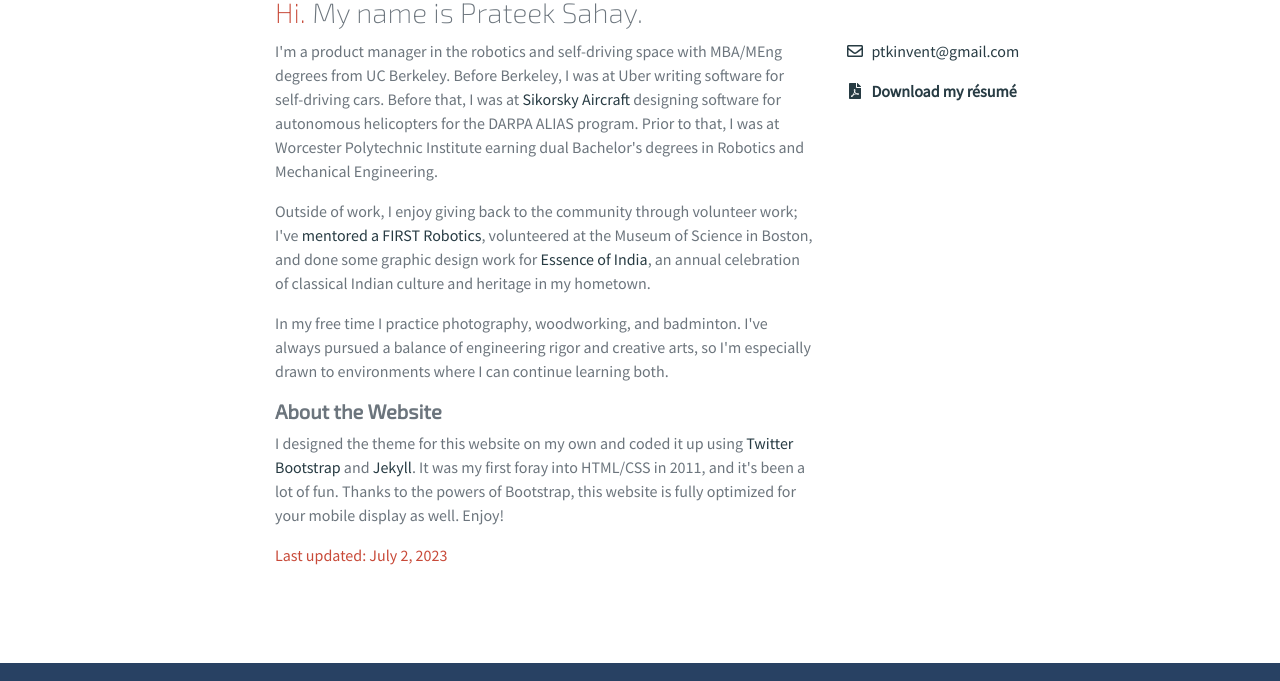
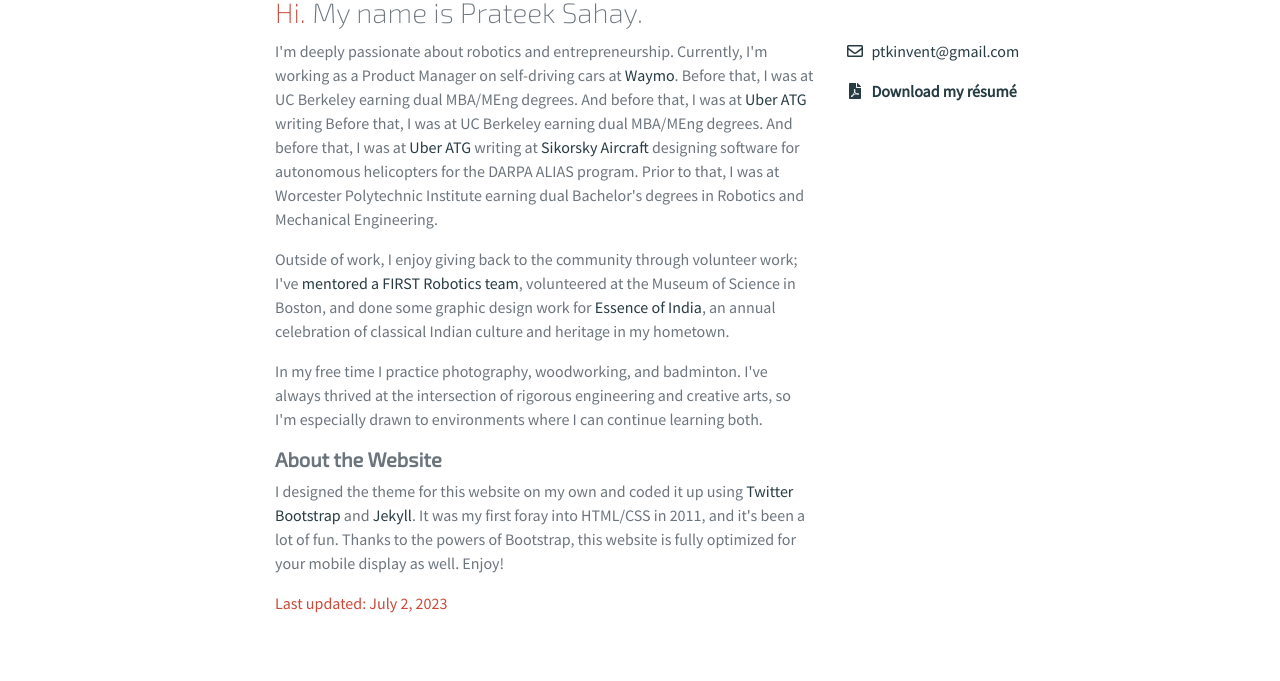
Before and after one commit to ptkinvent/ptkinvent.github.io, a Jekyll site: the page built from about.html, in a window 1280 px wide and 900 px high, scrolled down 464 px, cut to the strip 219-900 px from the top of the window. Built offline with Jekyll 4.4.1, drawn with Linux system fonts in a browser that asks for light colours; nearby versions of some CDN libraries.

Commit message:
Updates to resume and about.html

```diff
--- a/about.html
+++ b/about.html
@@ -18,10 +18,18 @@
                 <article>
                     <section>
                         <p>
-                            I'm a product manager in the robotics and
-                            self-driving space with MBA/MEng degrees from UC
-                            Berkeley. Before Berkeley, I was at Uber writing
-                            software for self-driving cars. Before that, I was
+                            I'm deeply passionate about robotics and
+                            entrepreneurship. Currently, I'm working as a
+                            Product Manager on self-driving cars at <a
+                            href="https://waymo.com" target="_blank">Waymo</a>.
+                            Before that, I was at UC Berkeley earning dual
+                            MBA/MEng degrees. And before that, I was at <a
+                            href="https://www.uber.com/us/en/atg/research-and-development/perception-and-prediction/"
+                            target="_blank">Uber ATG</a> writing Before that, I
+                            was at UC Berkeley earning dual MBA/MEng degrees.
+                            And before that, I was at <a
+                            href="https://www.uber.com/us/en/atg/research-and-development/perception-and-prediction/"
+                            target="_blank">Uber ATG</a> writing
                             at <a href="{% link _projects/sikorsky.html
                             %}">Sikorsky Aircraft</a>
                             designing software for autonomous helicopters for
@@ -33,21 +41,21 @@
                         <p>
                             Outside of work, I enjoy giving back to the
                             community through volunteer work; I've <a href="{%
-                            link _projects/frcsim.html %}">mentored a
-                            FIRST Robotics</a>, volunteered
-                            at the Museum of Science in Boston, and
-                            done some graphic design work for
+                            link _projects/frcsim.html %}">mentored a FIRST
+                            Robotics team</a>, volunteered at the Museum of
+                            Science in Boston, and done some graphic design work
+                            for
                             <a href="http://www.essenceofindia.org/"
                             target="_blank">Essence of India</a>, an annual
                             celebration of classical Indian culture and heritage
                             in my hometown.
                         </p>
                         <p>
-                            In my free time I practice photography,
-                            woodworking, and badminton. I've always
-                            pursued a balance of engineering rigor
-                            and creative arts, so I'm especially drawn to
-                            environments where I can continue learning both.
+                            In my free time I practice photography, woodworking,
+                            and badminton. I've always thrived at the
+                            intersection of rigorous engineering and creative
+                            arts, so I'm especially drawn to environments where
+                            I can continue learning both.
                         </p>
                     </section>
                     <section>
@@ -75,6 +83,6 @@
             <!-- Links -->
             <div class="offset-lg-0 col-lg-3 offset-md-2 col-md-8">
                 <p class="text-primary"><i class="fa-fw far fa-envelope"></i>&nbsp; <a href="mailto:ptkinvent@gmail.com">ptkinvent@gmail.com</a></p>
-                <p class="text-primary"><b><i class="fa-fw fas fa-file-pdf"></i>&nbsp; <a href="https://prateeksahay.com/ResumePrateekSahay.pdf" target="_blank">Download my r&eacute;sum&eacute;</a></b></p>
+                <p class="text-primary"><b><i class="fa-fw fas fa-file-pdf"></i>&nbsp; <a href="{{ 'ResumePrateekSahay.pdf' | relative_url }}" target="_blank">Download my r&eacute;sum&eacute;</a></b></p>
             </div>
         </div>
```
Also changed, not shown: 1 other file.
